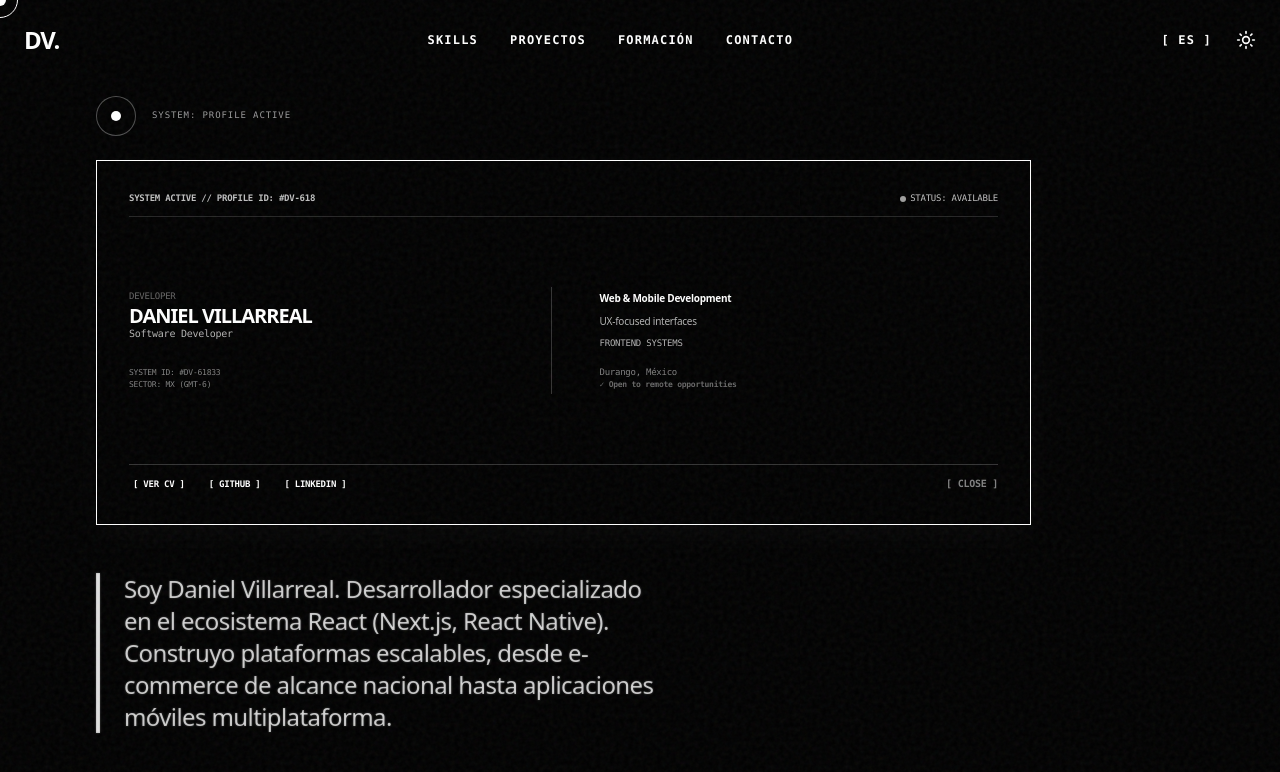
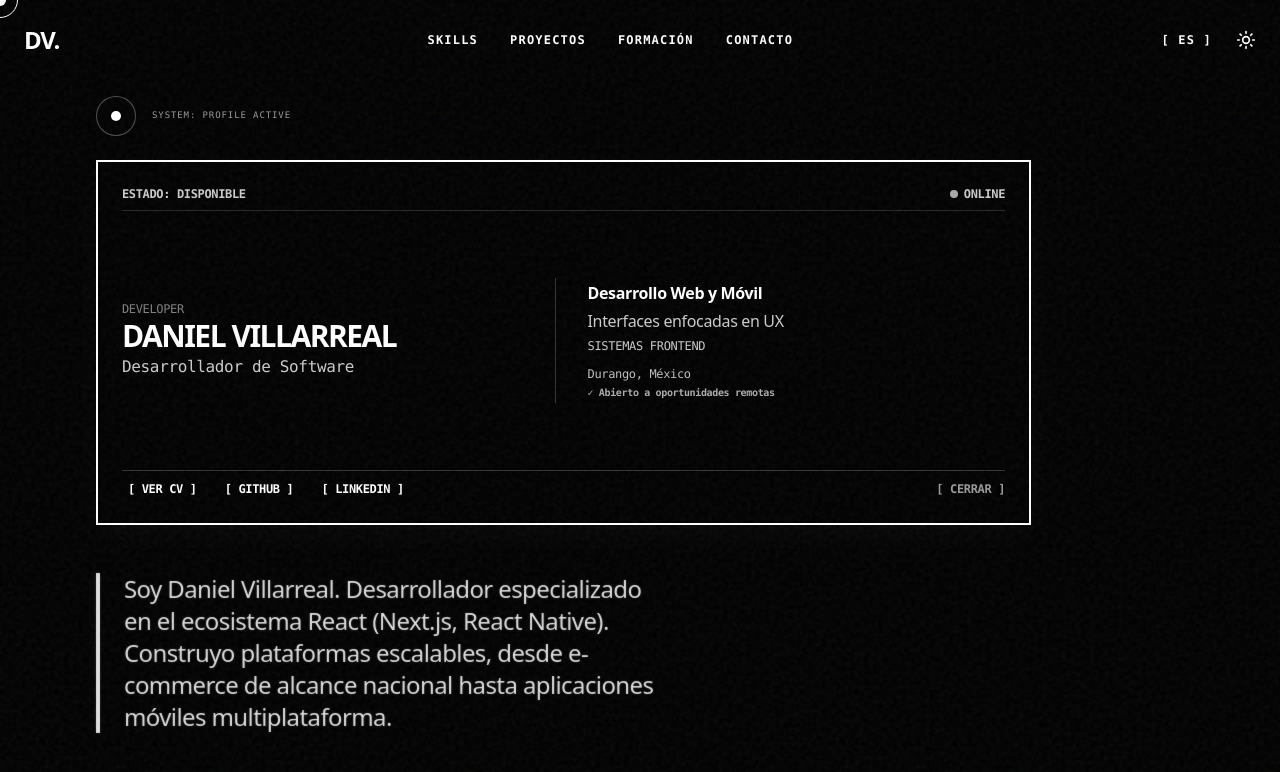
Before and after one commit to Dandanieldan/portafolio, a Next.js app: page / in a window 1280 px wide. Both pictures are taken after a click on the button 116 px from the left and 116 px from the top of the page. Shown: the top 772 px of the page. Built offline with nearby package versions, Linux system fonts and the light colour scheme.

Commit message:
feat: show/hide navbar links on scroll and translate + enlarge font and adjust padding on profile card

```diff
--- a/app/page.tsx
+++ b/app/page.tsx
@@ -86,7 +86,16 @@ const translations = {
     info3: "Experiencia en proyectos reales y entornos de trabajo en equipo.",
     contact_desc: "Siempre estoy abierto a conversar sobre nuevas oportunidades, tecnologías o proyectos interesantes. ¡Hablemos!",
     stack_title: "STACK TÉCNICO",
-    footer_text: "© 2026 Daniel Villarreal. Ing. de Software."
+    footer_text: "© 2026 Daniel Villarreal. Ing. de Software.",
+    card_title: "Daniel Villarreal",
+    card_sub: "Desarrollador de Software",
+    card_status: "ESTADO: DISPONIBLE",
+    card_focus: "Desarrollo Web y Móvil",
+    card_ux: "Interfaces enfocadas en UX",
+    card_systems: "Sistemas Frontend",
+    card_loc: "Durango, México",
+    card_remote: "✓ Abierto a oportunidades remotas",
+    card_close: "[ CERRAR ]",
   },
   en: {
     nav_projects: "PROJECTS",
@@ -162,7 +171,16 @@ const translations = {
     info3: "Experience in real-world projects and collaborative team environments.",
     contact_desc: "I am always open to discussing new opportunities, emerging technologies, or interesting projects. Let's talk!",
     stack_title: "TECH STACK",
-    footer_text: "© 2026 Daniel Villarreal. Software Engineer."
+    footer_text: "© 2026 Daniel Villarreal. Software Engineer.",
+    card_title: "Daniel Villarreal",
+    card_sub: "Software Developer",
+    card_status: "STATUS: AVAILABLE",
+    card_focus: "Web & Mobile Development",
+    card_ux: "UX-focused interfaces",
+    card_systems: "Frontend Systems",
+    card_loc: "Durango, Mexico",
+    card_remote: "✓ Open to remote opportunities",
+    card_close: "[ CLOSE ]",
   }
 };
 
@@ -900,6 +918,10 @@ export default function Portfolio() {
   const [lang, setLang] = useState<Lang>('es');
   const [isProfileActive, setIsProfileActive] = useState(false);
 
+  // States to track scroll direction to show/hide navigation menu items
+  const [showNavLinks, setShowNavLinks] = useState(true);
+  const [lastScrollY, setLastScrollY] = useState(0);
+
   useEffect(() => setMounted(true), []);
 
   if (!mounted) return null;
@@ -907,8 +929,23 @@ export default function Portfolio() {
   const isDark = resolvedTheme === 'dark';
   const d = translations[lang];
 
+  const handleScroll = (e: React.UIEvent<HTMLDivElement>) => {
+    const currentScrollY = e.currentTarget.scrollTop;
+    if (currentScrollY > lastScrollY && currentScrollY > 50) {
+      // Scrolling down -> hide links
+      setShowNavLinks(false);
+    } else {
+      // Scrolling up -> show links
+      setShowNavLinks(true);
+    }
+    setLastScrollY(currentScrollY);
+  };
+
   return (
-    <div className="h-screen w-full overflow-y-scroll snap-y snap-mandatory bg-background text-foreground font-sans relative">
+    <div
+      onScroll={handleScroll}
+      className="h-screen w-full overflow-y-scroll snap-y snap-mandatory bg-background text-foreground font-sans relative"
+    >
       <div className="noise-overlay" />
       <CustomCursor isDark={isDark} />
 
@@ -932,12 +969,21 @@ export default function Portfolio() {
             DV.
           </a>
 
-          <div className="hidden md:flex gap-8 items-center pointer-events-auto font-mono text-xs uppercase font-bold tracking-widest">
+          {/* Animating links container: hides when scrolling down, shows when scrolling up */}
+          <motion.div
+            animate={{
+              opacity: showNavLinks ? 1 : 0,
+              y: showNavLinks ? 0 : -20,
+              pointerEvents: showNavLinks ? "auto" : "none"
+            }}
+            transition={{ duration: 0.3, ease: "easeInOut" }}
+            className="hidden md:flex gap-8 items-center font-mono text-xs uppercase font-bold tracking-widest"
+          >
             <a href="#skills" className="hover:opacity-50 transition-opacity cursor-pointer">{d.nav_skills}</a>
             <a href="#projects" className="hover:opacity-50 transition-opacity cursor-pointer">{d.nav_projects}</a>
             <a href="#education" className="hover:opacity-50 transition-opacity cursor-pointer">{d.nav_edu}</a>
             <a href="#contact" className="hover:opacity-50 transition-opacity cursor-pointer">{d.nav_contact}</a>
-          </div>
+          </motion.div>
 
           <div className="flex gap-6 items-center pointer-events-auto">
             <button
@@ -1013,62 +1059,55 @@ export default function Portfolio() {
               {/* BACK SIDE: Minimal Editorial Digital Identity Card - Fits front side dimensions */}
               <div
                 style={{ backfaceVisibility: "hidden", transform: "rotateY(180deg)" }}
-                className={`absolute inset-0 w-full h-full border border-foreground bg-background text-foreground p-6 md:p-8 flex flex-col justify-between shadow-[0_10px_35px_rgba(0,0,0,0.08)] dark:shadow-[0_10px_35px_rgba(255,255,255,0.03)] font-mono text-[10px] tracking-tight leading-tight select-text transition-all duration-300 ${
+                className={`absolute inset-0 w-full h-full border-2 border-foreground bg-background text-foreground p-5 md:p-6 flex flex-col justify-between shadow-[0_10px_35px_rgba(0,0,0,0.08)] dark:shadow-[0_10px_35px_rgba(255,255,255,0.03)] font-mono text-xs md:text-sm tracking-tight leading-tight select-text transition-all duration-300 ${
                   isProfileActive ? "pointer-events-auto opacity-100 z-50" : "pointer-events-none opacity-0"
                 }`}
               >
                 {/* ID Header */}
-                <div className="flex justify-between items-center border-b border-foreground/20 pb-3 uppercase text-[9px] opacity-75">
-                  <span className="font-bold">SYSTEM ACTIVE // PROFILE ID: #DV-618</span>
-                  <span className="flex items-center gap-1">
-                    <span className="w-1.5 h-1.5 rounded-full bg-foreground animate-pulse" />
-                    STATUS: AVAILABLE
+                <div className="flex justify-between items-center border-b border-foreground/20 pb-2 uppercase text-[10px] md:text-xs font-bold opacity-80">
+                  <span>{d.card_status}</span>
+                  <span className="flex items-center gap-1.5">
+                    <span className="w-2 h-2 rounded-full bg-foreground animate-pulse" />
+                    ONLINE
                   </span>
                 </div>
 
                 {/* Main Body */}
-                <div className="grid grid-cols-2 gap-6 my-auto text-left">
-                  <div className="border-r border-foreground/20 pr-6 flex flex-col justify-between py-1">
-                    <div>
-                      <div className="text-[9px] opacity-40 uppercase">DEVELOPER</div>
-                      <h2 className="text-xl font-sans font-black tracking-tighter uppercase leading-none mt-1">
-                        Daniel Villarreal
-                      </h2>
-                      <span className="text-[10px] opacity-70 block mt-0.5">
-                        Software Developer
-                      </span>
+                <div className="grid grid-cols-2 gap-4 my-auto text-left">
+                  <div className="border-r border-foreground/20 pr-4 flex flex-col justify-center py-1">
+                    <div className="text-[10px] md:text-xs opacity-50 uppercase">DEVELOPER</div>
+                    <h2 className="text-xl md:text-3xl font-sans font-black tracking-tighter uppercase leading-none mt-1">
+                      {d.card_title}
+                    </h2>
+                    <span className="text-xs md:text-base opacity-80 mt-1 block">
+                      {d.card_sub}
+                    </span>
+                  </div>
+
+                  <div className="pl-4 flex flex-col justify-center py-1 font-sans">
+                    <div className="space-y-1.5 text-xs md:text-base leading-snug">
+                      <p className="font-bold text-foreground">{d.card_focus}</p>
+                      <p className="text-foreground/80">{d.card_ux}</p>
+                      <p className="text-foreground/80 font-mono text-[10px] md:text-xs uppercase tracking-tight">{d.card_systems}</p>
                     </div>
 
-                    <div className="mt-4 space-y-0.5 text-[8px] opacity-50 uppercase">
-                      <div>SYSTEM ID: #DV-61833</div>
-                      <div>SECTOR: MX (GMT-6)</div>
-                    </div>
-                  </div>
-
-                  <div className="pl-6 flex flex-col justify-between py-1">
-                    <div className="space-y-2 text-[10px] font-sans leading-normal">
-                      <p className="font-bold text-foreground">Web & Mobile Development</p>
-                      <p className="text-foreground/70">UX-focused interfaces</p>
-                      <p className="text-foreground/70 font-mono text-[9px] uppercase tracking-tight">Frontend Systems</p>
-                    </div>
-
-                    <div className="mt-4 text-[9px] opacity-50">
-                      <span>Durango, México</span>
-                      <span className="block text-[8px] opacity-80 mt-0.5 font-bold">✓ Open to remote opportunities</span>
+                    <div className="mt-3 text-[10px] md:text-xs opacity-75 font-mono">
+                      <span>{d.card_loc}</span>
+                      <span className="block text-[9px] md:text-[10px] font-bold mt-1 opacity-90">{d.card_remote}</span>
                     </div>
                   </div>
                 </div>
 
                 {/* Footer Links */}
-                <div className="border-t border-foreground/20 pt-3 flex flex-wrap justify-between items-center gap-2">
-                  <div className="flex gap-4 uppercase font-bold text-[9px] pointer-events-auto">
-                    <Link href="/cv" className="hover:bg-foreground hover:text-background px-1 py-0.5 transition-colors cursor-pointer relative z-50">
+                <div className="border-t border-foreground/20 pt-2 flex flex-wrap justify-between items-center gap-2">
+                  <div className="flex gap-4 uppercase font-bold text-[10px] md:text-xs pointer-events-auto">
+                    <Link href="/cv" className="hover:bg-foreground hover:text-background px-1.5 py-0.5 transition-colors cursor-pointer relative z-50">
                       [ {lang === 'es' ? 'VER CV' : 'DOWNLOAD CV'} ]
                     </Link>
-                    <a href="https://github.com/Dandanieldan" target="_blank" rel="noreferrer" className="hover:bg-foreground hover:text-background px-1 py-0.5 transition-colors cursor-pointer relative z-50">
+                    <a href="https://github.com/Dandanieldan" target="_blank" rel="noreferrer" className="hover:bg-foreground hover:text-background px-1.5 py-0.5 transition-colors cursor-pointer relative z-50">
                       [ GitHub ]
                     </a>
-                    <a href="https://www.linkedin.com/in/daniel-villarreal-h" target="_blank" rel="noreferrer" className="hover:bg-foreground hover:text-background px-1 py-0.5 transition-colors cursor-pointer relative z-50">
+                    <a href="https://www.linkedin.com/in/daniel-villarreal-h" target="_blank" rel="noreferrer" className="hover:bg-foreground hover:text-background px-1.5 py-0.5 transition-colors cursor-pointer relative z-50">
                       [ LinkedIn ]
                     </a>
                   </div>
@@ -1078,9 +1117,9 @@ export default function Portfolio() {
                       e.stopPropagation();
                       setIsProfileActive(false);
                     }}
-                    className="opacity-50 hover:opacity-100 transition-opacity font-bold cursor-pointer relative z-50"
+                    className="opacity-60 hover:opacity-100 transition-opacity font-bold cursor-pointer relative z-50 text-[10px] md:text-xs"
                   >
-                    [ CLOSE ]
+                    {d.card_close}
                   </button>
                 </div>
               </div>
```
